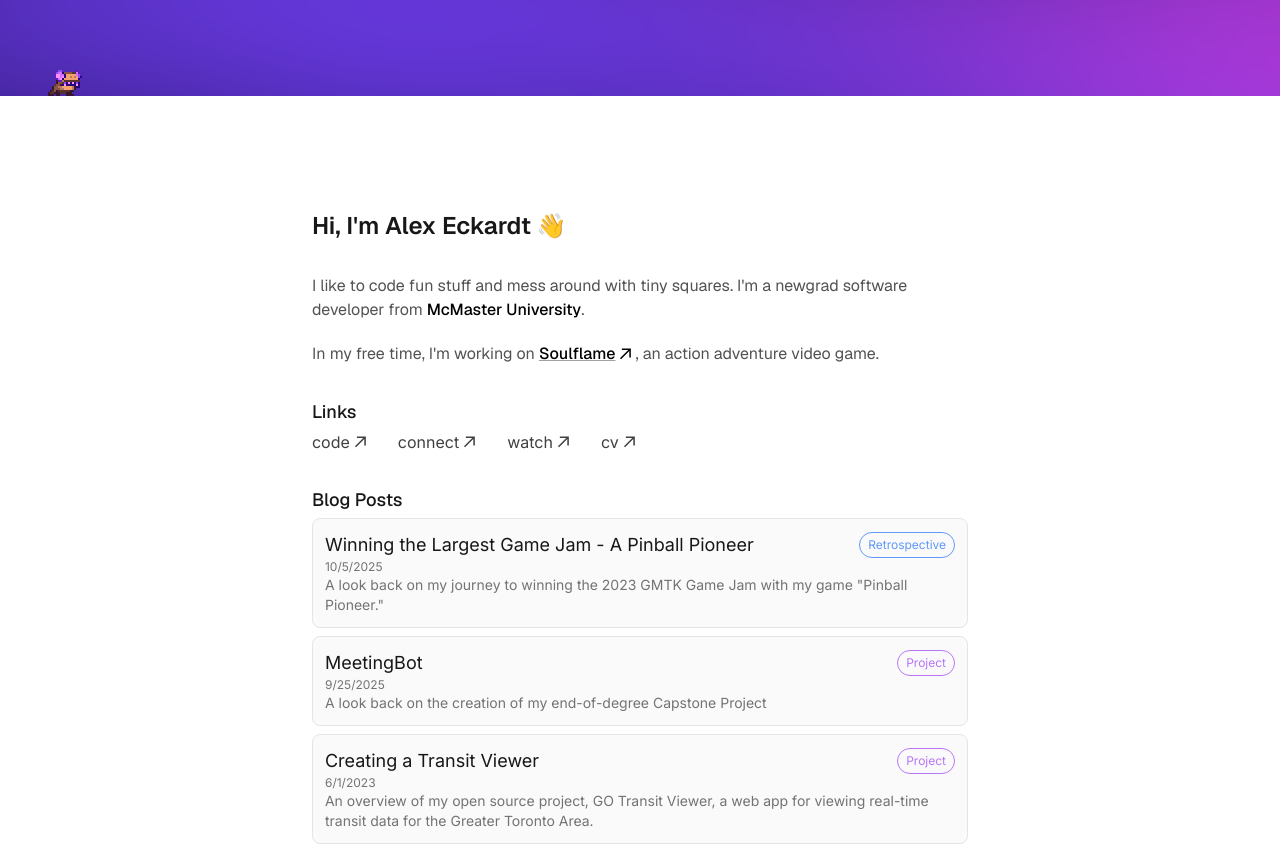
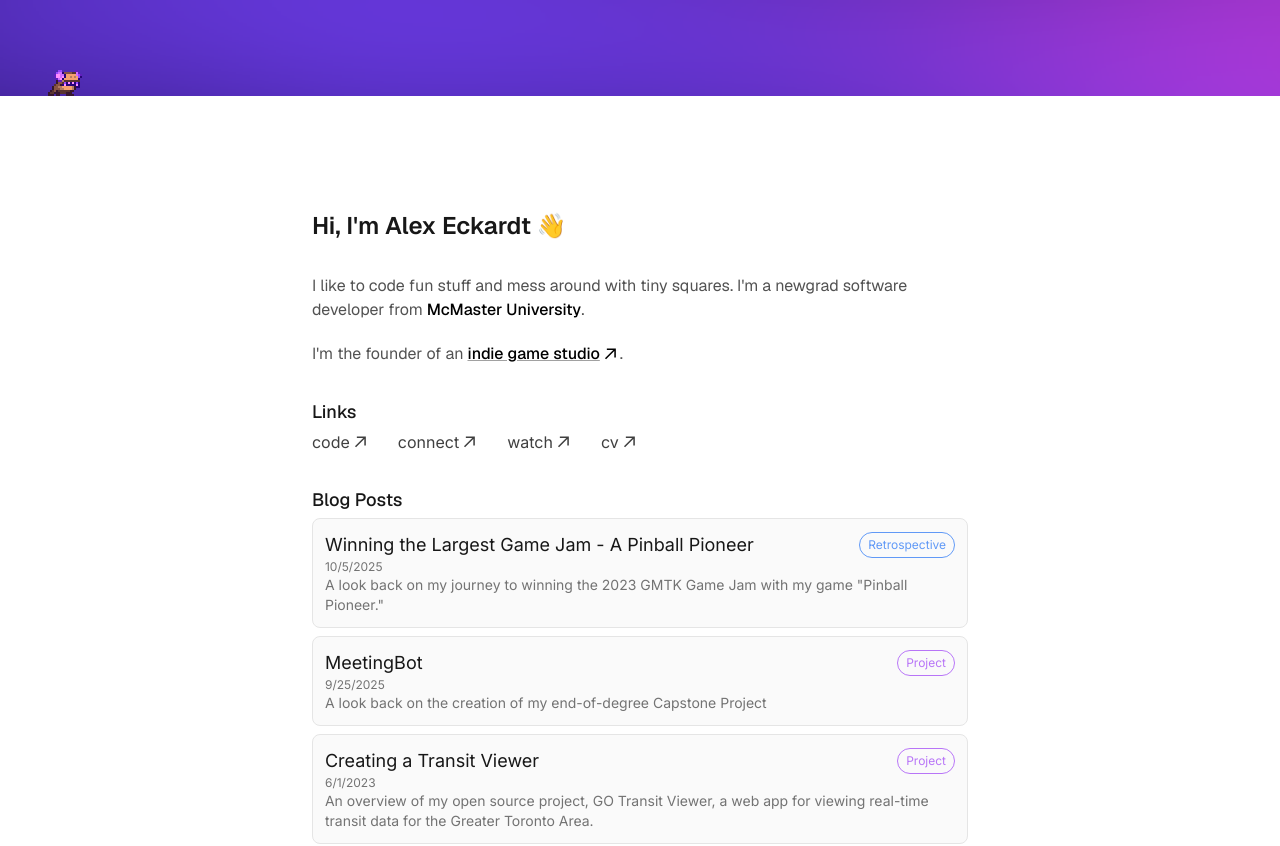
Before and after one commit to alexeckardt/MyWebsite, a Next.js app: page / in a window 1280 px wide. Shown: the top 846 px of the page. Built offline with nearby package versions, Linux system fonts and the light colour scheme; no server answers; a web font is replaced by a local one; what @iconify/tailwind4 would draw is missing.

Commit message:
Added link to studio website

```diff
--- a/src/app/page.tsx
+++ b/src/app/page.tsx
@@ -46,7 +46,7 @@ export default async function Home() {
               {/* <p>I currently work @ <a target="_blank" rel="noopener noreferrer" href="https://samos.com">Samos Insurance</a> as a Software Developer. I also am working on <a target="_blank" rel="noopener noreferrer" href="https://alexeckardt.itch.io/soulflame">Soulflame</a>, an action adventure platforming game. I am an alumnus of <b>McMaster University</b>, where I studied Computer Science.</p> */}
               {/* <p>Previously, I worked @ <a target="_blank" rel="noopener noreferrer" href="https://orbitalquantum.com">Orbital Quantum</a> and <a target="_blank" rel="noopener noreferrer" href="https://www.yarowa.com/english/home/">Yarowa</a>.</p> */}
               {/* <p>I have many projects, including <a target="_blank" rel="noopener noreferrer" href="https://alexeckardt.itch.io/pinball-pioneer">Pinball Pioneer</a>, which placed in the Top 0.1% of entires.</p> */}
-              <p>In my free time, I'm working on <a className="inline-flex items-center gap-1 mr-1" target="_blank" rel="noopener noreferrer" href={"https://soulflamegame.com"}>Soulflame <InlineOutboundLink /></a>, an action adventure video game.</p>
+              <p>I'm the founder of an <a className="inline-flex items-center gap-1 mr-1" target="_blank" rel="noopener noreferrer" href={"https://alexeckardtgames.com"}>indie game studio<InlineOutboundLink /></a>.</p>
             </div>
 
             <h2>Links</h2>
```
Also changed, not shown: public/images/backgrounds/cityscape2.png.
